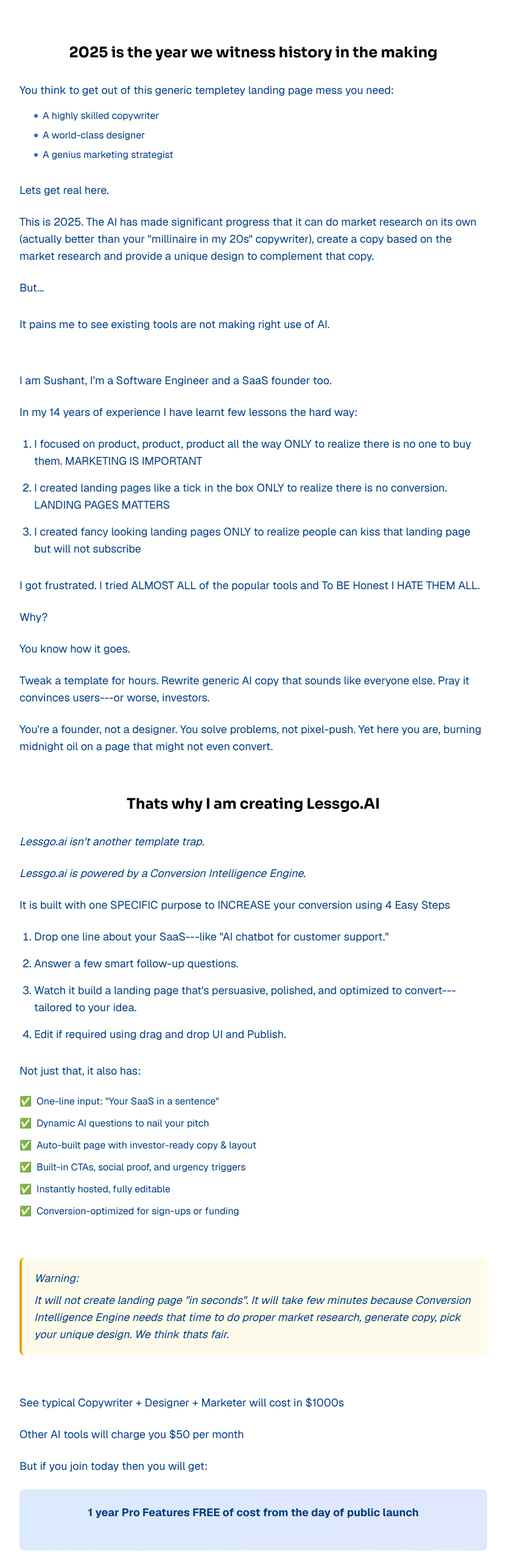
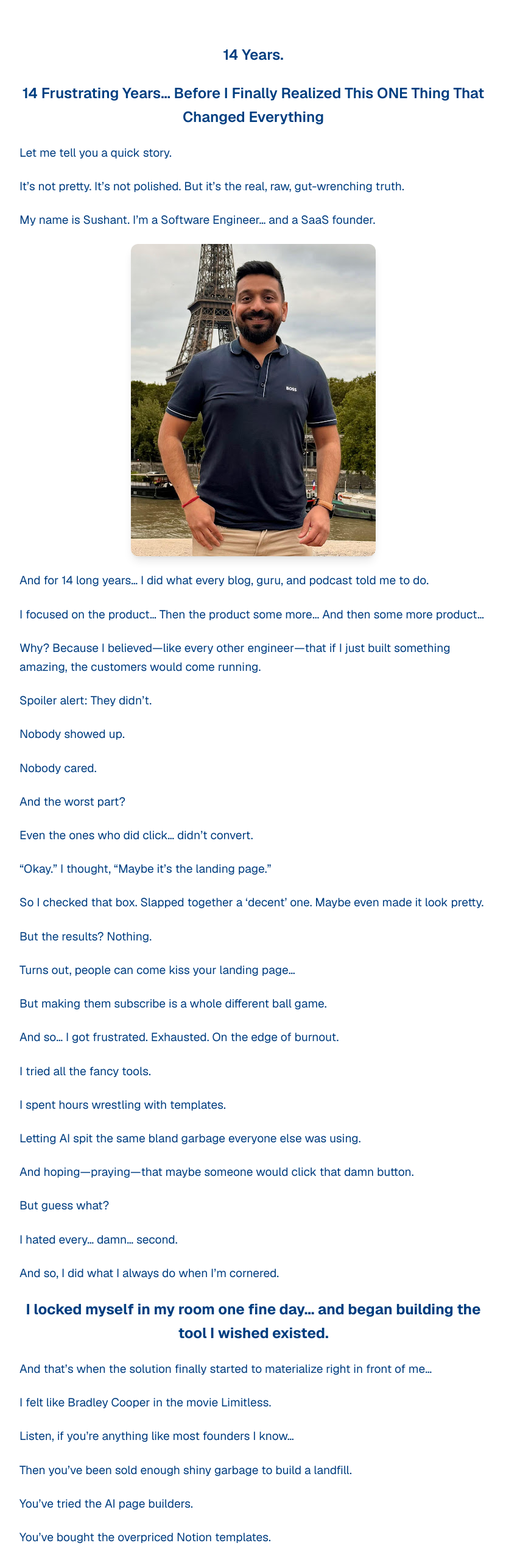
Before and after one commit to sushant-lessgo/lessgo-waitlist-landing, a Next.js app: page / in a window 1280 px wide. Shown: the part 4760-7326 px from the top of the page at 61% size, without its empty margins (224-1055 px from the left). Built offline with nearby package versions, Linux system fonts and the light colour scheme.

Commit message:
Everything except offer is completed

```diff
--- a/src/app/page.tsx
+++ b/src/app/page.tsx
@@ -2,6 +2,9 @@
 import { useState } from "react";
 import CTAButton from "./components/CTAButton";
 import WaitlistForm from "./components/WaitlistForm";
+import Image from 'next/image';
+import founderImage from '@/assets/images/founder.jpg';
+
 
 export default function Home() {
   const [showForm, setShowForm] = useState(false);
@@ -159,180 +162,166 @@
 
       </div>
 
+      <div className="mb-4 max-w-3xl mx-auto text-body space-y-6 leading-relaxed">
+      <p className="text-subheadline font-semibold text-center"> 14 Years.</p>
+      <p className="text-subheadline font-semibold text-center max-w-[70rem]"> 14 Frustrating Years… Before I Finally Realized This ONE Thing That Changed Everything </p>
 
-          {/* Year 2025 Section */}
-          <div className="mb-16 max-w-3xl mx-auto">
-            <h2 className="text-2xl font-bold mb-8 text-center">2025 is the year we witness history in the making</h2>
+      <p> Let me tell you a quick story.   </p>
+      <p> It’s not pretty. It’s not polished. But it’s the real, raw, gut-wrenching truth.   </p>
+      <p> My name is Sushant. I’m a Software Engineer… and a SaaS founder.</p>
+      <div className="flex justify-center mb-6">
+        <Image
+          src={founderImage}
+          alt="Founder Sushant Jain"
+          className="rounded-xl shadow-lg object-cover mx-auto "
+        />
+      </div>
+      <p> And for 14 long years… I did what every blog, guru, and podcast told me to do.   </p>
+      <p> I focused on the product… Then the product some more... And then some more product…   </p>
+      <p> Why? Because I believed—like every other engineer—that if I just built something amazing, the customers would come running.   </p>
+      <p> Spoiler alert: They didn’t.   </p>
+      <p>  Nobody showed up.  </p>
+      <p>  Nobody cared.  </p>
+      <p> And the worst part?   </p>
+      <p> Even the ones who did click… didn’t convert.   </p>
+      <p> “Okay.” I thought, “Maybe it’s the landing page.”   </p>
+      <p>  So I checked that box. Slapped together a ‘decent’ one. Maybe even made it look pretty.  </p>
+      <p> But the results? Nothing. </p>
+      <p>Turns out, people can come kiss your landing page…  </p>
+      <p> But making them subscribe is a whole different ball game. </p>
+      <p> And so… I got frustrated. Exhausted. On the edge of burnout. </p>
+      <p>I tried all  the fancy tools.  </p>
+      <p> I spent hours  wrestling with templates. </p>
+      <p> Letting AI spit the same bland garbage everyone else was using. </p>
+      <p> And hoping—praying—that maybe someone would click that damn button. </p>
+      <p> But guess what? </p>
+      <p> I hated every… damn… second. </p>
+      <p>And so, I did what I always do when I’m cornered.  </p>
+      <p className="text-subheadline font-bold text-center">I locked myself in my room one fine day… and began building the tool I wished existed.  </p>
+      <p> And that’s when the solution finally started to materialize right in front of me… </p>
+      <p> I felt like Bradley Cooper in the movie Limitless. </p>
+      <p> Listen, if you’re anything like most founders I know… </p>
+      <p> Then you’ve been sold enough shiny garbage to build a landfill. </p>
+      <p>You’ve tried the AI page builders.  </p>
+      <p> You’ve bought the overpriced Notion templates. </p>
+      <p>You’ve wrestled with Webflow until 2AM wondering why the damn mobile version is broken again.  </p>
+      <p> And still… your conversion rate sucks harder than a dyson vacuum. </p>
+      <p> MRR? Stagnant. </p>
+      <p> Launch? Delayed. </p>
+      <p>Traffic? Ghost town.  </p>
+      <p className="font-bold"> And none of it’s your fault. </p>
+      <p> You’re a founder - not a designer, not a copywriter, not a funnel architect.    </p>
+      <p> You solve real problems, not pixel puzzles.  </p>
+      <p>Yet here you are, burning midnight oil on a page that still might not convert.  </p>
+      <p> Meanwhile, you see these “growth experts” on X bragging about their million-dollar funnels all day and all night. </p>
+      <p className="underline" > But what they don’t say out loud? </p>
+      <p> They are secretly spending $10K+ per month on agencies filled with shirtless broccoli-headed teens and a battalion of freelancers. </p>
+      <p>They are secretly spending $10K+ per month on agencies filled with shirtless broccoli-headed teens and a battalion of freelancers.  </p>
+      <p> And hey — if you’ve got the budget, go for it. </p>
+      <p>Agencies can work. I’m not here to say they don't work. At all.  </p>
+      <p>But if you’re still here, I’m assuming you’re someone like me — someone who likes to do things their own way… and have complete control of time, creativity, efficiency and freedom… at the most minimal expense possible.     </p>
+      <p> Someone who doesn’t just want “a landing page”...
+      You want a potent, conversion-ready, cash-magnet of a page that does its damn job: </p>
+      <p className="font-bold"> Get fans. Get users. Get sales. </p>
+      <p> And honestly? I think that’s a perfectly reasonable thing to want. </p>
+      <p> You don’t need to “just deal with it” anymore. </p>
+      <p> The game has changed — and now you get to build like it. </p>
 
-            <p className="text-lg mb-4">You think to get out of this generic templetey landing page mess you need:</p>
-            <ul className="space-y-2 mb-8 ml-6">
-              <li className="flex items-center">
-                <span className="h-1.5 w-1.5 rounded-full bg-blue-600 mr-2"></span>
-                <span>A highly skilled copywriter</span>
-              </li>
-              <li className="flex items-center">
-                <span className="h-1.5 w-1.5 rounded-full bg-blue-600 mr-2"></span>
-                <span>A world-class designer</span>
-              </li>
-              <li className="flex items-center">
-                <span className="h-1.5 w-1.5 rounded-full bg-blue-600 mr-2"></span>
-                <span>A genius marketing strategist</span>
-              </li>
-            </ul>
+      </div>
 
-            <p className="text-lg mb-6">Lets get real here.</p>
+      <div className="mb-20">
+          {!showForm && (
+        <CTAButton
 
-            <p className="text-lg mb-6">This is 2025. The AI has made significant progress that it can do market research on its own (actually better than your "millinaire in my 20s" copywriter), create a copy based on the market research and provide a unique design to complement that copy.</p>
+          onClick={(e) => {
+            e.preventDefault(); // If you're still using <a> in CTAButton
+            setShowForm(true); // ✅ Toggle the form
+          }}
+        />
+      )}
 
-            <p className="text-lg mb-8">But...</p>
+      {showForm && <WaitlistForm />}
 
-            <p className="text-lg mb-8">It pains me to see existing tools are not making right use of AI.</p>
-          </div>
+      </div>
 
-          {/* About the Founder */}
-          <div className="mb-16 max-w-3xl mx-auto">
-            <p className="text-lg mb-6">I am Sushant, I'm a Software Engineer and a SaaS founder too.</p>
+      <div className="mb-4 max-w-3xl mx-auto text-body space-y-6 leading-relaxed">
+      <p className="text-headline font-extrabold text-center"> Meet Lessgo.ai</p>
+      <p>  For founders like me and you who want to build landing pages that actually make money…  </p>
+      <p>   …without writing a single line of copy </p>
+      <p> …without spending 12 hours moving buttons around   </p>
+      <p> …without sounding like every other ChatGPT template zombie out there   </p>
+      <p>  In four simple steps.  </p>
+      <p> Using zero guesswork.   </p>
+      <p> With actual persuasive copy that sells.   </p>
+      <p className="text-subheadline font-bold text-center"> The Reason This Works When Everything Else Fails</p>
+      <p> If you’ve built SaaS for longer than 5 minutes, you already know:  </p>
 
-            <p className="text-lg mb-6">In my 14 years of experience I have learnt few lessons the hard way:</p>
 
-            <ol className="list-decimal pl-6 space-y-4 mb-8">
-              <li className="text-lg">I focused on product, product, product all the way ONLY to realize there is no one to buy them. MARKETING IS IMPORTANT</li>
-              <li className="text-lg">I created landing pages like a tick in the box ONLY to realize there is no conversion. LANDING PAGES MATTERS</li>
-              <li className="text-lg">I created fancy looking landing pages ONLY to realize people can kiss that landing page but will not subscribe</li>
-            </ol>
+      <ul className="pl-8 mb-6 text-body">
+            <li className="mb-2"> <span> ▸ </span> <span>Templates that look, feel, work and smell the same </span> </li>
+            <li className="mb-2"> <span> ▸ </span> <span> Drag-and-drop turns into drag-and-doubt </span> </li>
+            <li className="mb-2"> <span> ▸ </span> <span> Copy feels flat -whether its AI, or a 2-month-experience copywriter </span> </li>
 
-            <p className="text-lg mb-6">I got frustrated. I tried ALMOST ALL of the popular tools and To BE Honest I HATE THEM ALL.</p>
-
-            <p className="text-lg mb-6">Why?</p>
-
-            <p className="text-lg mb-6">You know how it goes.</p>
-
-            <p className="text-lg mb-6">Tweak a template for hours. Rewrite generic AI copy that sounds like everyone else. Pray it convinces users---or worse, investors.</p>
-
-            <p className="text-lg mb-8">You're a founder, not a designer. You solve problems, not pixel-push. Yet here you are, burning midnight oil on a page that might not even convert.</p>
-          </div>
-
-          {/* Solution Section */}
-          <div className="mb-16 max-w-3xl mx-auto">
-            <h2 className="text-2xl font-bold mb-8 text-center">Thats why I am creating Lessgo.AI</h2>
-
-            <p className="text-lg italic mb-6">Lessgo.ai isn't another template trap.</p>
-
-            <p className="text-lg italic mb-6">Lessgo.ai is powered by a Conversion Intelligence Engine.</p>
-
-            <p className="text-lg mb-6">It is built with one SPECIFIC purpose to INCREASE your conversion using 4 Easy Steps</p>
-
-            <ol className="list-decimal pl-6 space-y-4 mb-8">
-              <li className="text-lg">Drop one line about your SaaS---like "AI chatbot for customer support."</li>
-              <li className="text-lg">Answer a few smart follow-up questions.</li>
-              <li className="text-lg">Watch it build a landing page that's persuasive, polished, and optimized to convert---tailored to your idea.</li>
-              <li className="text-lg">Edit if required using drag and drop UI and Publish.</li>
-            </ol>
-
-            <p className="text-lg mb-6">Not just that, it also has:</p>
-
-            <ul className="space-y-3 mb-8">
-              <li className="flex">
-                <span className="text-green-600 mr-2">✅</span>
-                <span>One-line input: "Your SaaS in a sentence"</span>
-              </li>
-              <li className="flex">
-                <span className="text-green-600 mr-2">✅</span>
-                <span>Dynamic AI questions to nail your pitch</span>
-              </li>
-              <li className="flex">
-                <span className="text-green-600 mr-2">✅</span>
-                <span>Auto-built page with investor-ready copy & layout</span>
-              </li>
-              <li className="flex">
-                <span className="text-green-600 mr-2">✅</span>
-                <span>Built-in CTAs, social proof, and urgency triggers</span>
-              </li>
-              <li className="flex">
-                <span className="text-green-600 mr-2">✅</span>
-                <span>Instantly hosted, fully editable</span>
-              </li>
-              <li className="flex">
-                <span className="text-green-600 mr-2">✅</span>
-                <span>Conversion-optimized for sign-ups or funding</span>
-              </li>
-            </ul>
-          </div>
-
-          {/* Warning Section */}
-          <div className="mb-16 max-w-3xl mx-auto">
-            <div className="bg-amber-50 border-l-4 border-amber-500 p-5 rounded-lg">
-              <p className="text-lg italic mb-2">Warning:</p>
-              <p className="text-lg italic">It will not create landing page "in seconds". It will take few minutes because Conversion Intelligence Engine needs that time to do proper market research, generate copy, pick your unique design. We think thats fair.</p>
-            </div>
-          </div>
-
-          {/* Pricing Section */}
-          <div className="mb-16 max-w-3xl mx-auto">
-            <p className="text-lg mb-6">See typical Copywriter + Designer + Marketer will cost in $1000s</p>
-
-            <p className="text-lg mb-6">Other AI tools will charge you $50 per month</p>
-
-            <p className="text-lg mb-6">But if you join today then you will get:</p>
-
-            <div className="bg-gradient-to-r from-blue-100 to-indigo-100 p-6 rounded-lg mb-8">
-              <p className="text-lg font-bold text-center mb-6">1 year Pro Features FREE of cost from the day of public launch</p>
-            </div>
-
-            <p className="text-lg mb-6">On top of it...</p>
-
-            <div className="bg-gradient-to-r from-purple-100 to-pink-100 p-6 rounded-lg mb-8">
-              <p className="text-lg font-bold text-center">Lifetime discount upto 60%</p>
-            </div>
-
-            <p className="text-lg mb-6">Why?</p>
-
-            <p className="text-lg mb-8">We are at a pre-launch and you will be one of our early users.</p>
-
-            <p className="text-lg mb-6">To sum it up...</p>
-
-            <p className="text-lg mb-6">If you join now then you will get:</p>
-
-            <div className="space-y-3 mb-8">
-              <p className="text-lg italic"><span className="text-2xl">🎁</span> One year of Pro Features free of cost</p>
-              <p className="text-lg italic"><span className="text-2xl">🎁</span> Lifetime access at a steal</p>
-              <p className="text-lg italic"><span className="text-2xl">⚡</span> First dibs on beta</p>
-              <p className="text-lg italic"><span className="text-2xl">💬</span> Input on features (your SaaS needs, prioritized)</p>
-            </div>
-
-            <div className="bg-red-100 border-l-4 border-red-500 p-5 rounded-lg">
-              <p className="text-lg">But listen, this is ONLY for the first 100 users and seats are filling FAST. So I highly recommend you to sign up without wasting time</p>
-            </div>
-          </div>
+          </ul>
 
 
 
-          {/* FAQ Section */}
-          <div className="mb-16 max-w-3xl mx-auto">
-            <h2 className="text-2xl font-bold mb-8 bg-yellow-100 px-4 py-2 rounded-lg inline-block">FAQ:</h2>
+      <p> This is why we have built something entirely different.  </p>
+      <p> Something I wish existed before… when I was stuck trying to make those “pretty” pages make me money.  </p>
+      <p> It’s called the Conversion Intelligence Engine… and it’s what powers every page built with Lessgo.ai  </p>
+      <p> It’s the entire core of the system.  </p>
+      <p>  Something that knows how to translate your naked idea into a presentable, professional, high-quality pitch that gets paid. </p>
+      <p> Here’s how it works:  </p>
+      <p> Step 1: You drop one simple line about your product.  </p>
+      <p> Step 2: The engine asks a few intuitive questions.  </p>
+      <p>  Step 3: It runs deep market research + positioning logic in the background. </p>
+      <p>  Step 4: It builds the entire page — layout, copy, story, flow — like a cofounder who gets it. </p>
+      <p>  And it doesn’t just generate copy. It builds: </p>
 
-            <div className="space-y-8">
-              <div>
-                <p className="text-lg font-medium mb-2 bg-yellow-100 px-4 py-2 rounded-lg inline-block">1. When is it going live?</p>
-                <p className="text-lg bg-yellow-100 px-4 py-2 rounded-lg">The first MVP is scheduled to be live by May End. We will ALWAYS inform you when we have updates once you sign up.</p>
-              </div>
+      <ul className="pl-8 mb-6 text-body">
+            <li className="mb-2"> <span> ▸ </span> <span>Layouts designed to “slide” users to action</span> </li>
+            <li className="mb-2"> <span> ▸ </span> <span> Headlines, pitch structure, body copy, story, structure, CTA framing — all in one </span> </li>
+            <li className="mb-2"> <span> ▸ </span> <span> Psychological triggers baked into every scroll: urgency, proof, clarity, momentum </span> </li>
+            <li className="mb-2"> <span> ▸ </span> <span> Pages that <span className="font-bold"> actually convert signups or subscribers </span> </span> </li>
+          </ul>
 
-              <div>
-                <p className="text-lg font-medium mb-2 bg-yellow-100 px-4 py-2 rounded-lg inline-block">2. What exactly will I get from lessgo.ai?</p>
-                <p className="text-lg bg-yellow-100 px-4 py-2 rounded-lg">You will be able to create a High-Converting landing page leveraging our Conversion Intelligence Engine in 4 easy steps.</p>
-              </div>
 
-              <div>
-                <p className="text-lg font-medium italic mb-2 bg-yellow-100 px-4 py-2 rounded-lg inline-block">3. I'm just starting out as a founder, I dont have a product yet --- can this work for me?</p>
-                <p className="text-lg bg-yellow-100 px-4 py-2 rounded-lg">Yes, and in fact you we highly recommend you to create the landing page first and then build so that you build exactly what you can sell</p>
-              </div>
 
-              <div>
-                <p className="text-lg font-medium mb-2 bg-yellow-100 px-4 py-2 rounded-lg inline-block">4. What makes this different from all the other Landing Page Builder tools out there?</p>
-                <p className="text-lg bg-yellow-100 px-4 py-2 rounded-lg">Most landing pages generated by these tools are too generic. This system goes deeper with the help of Conversion Intelligence Engine to help you create a truly High-Converting landing page.</p>
-              </div>
-            </div>
-          </div>
+      <p> You can tweak it if you want. Or just publish, and go live — while others are still picking fonts.  </p>
+      <p> Now, all that said, it's important to understand that…  </p>
+      <p> This isn’t “Instant AI” and it will not give results “in seconds”.
+      </p>
+      <p>  This is intelligent conversion copy + layout built on modern AI done right. </p>
+      <p> The engine will need to take its required time --- for the proper market research, briefing the gathered information, forming the unique mechanism... and then punching out the copy.   </p>
+      <p>It will definitely take few minutes (and not “seconds”)   </p>
+      <p> If that’s something that gets you off—by all means, head back to Carrd and spend time figuring out hooks and layout by yourself.  </p>
+      <p> Or, you could stick to LessGo AI… where the Conversion Intelligence Engine will do the work for you.  </p>
+      <p> Think 5 minutes for one page of hard-hitting, high converting copy.    </p>
+      <p> Listen, hiring your typical copywriter will cost you $1000 at the least.    </p>
+      <p>Throw in a designer and you've got an extra $5000 or more added to your card.     </p>
+      <p>  AI tools go lower. About 50 bucks a month.   </p>
+      <p> The good news?    </p>
+      <p>  You don’t need to do any of that.   </p>
+      <p>  As an early user of Lessgo.ai you will get 1 year of pro features for free.   </p>
+
+
+
+      </div>
+      <div className="mb-20">
+          {!showForm && (
+        <CTAButton
+
+          onClick={(e) => {
+            e.preventDefault(); // If you're still using <a> in CTAButton
+            setShowForm(true); // ✅ Toggle the form
+          }}
+        />
+      )}
+
+      {showForm && <WaitlistForm />}
+
+      </div>
+
 
           {/* Footer */}
           <footer className="text-center text-gray-600">
```
Also changed, not shown: src/assets/images/founder.jpg (added).
